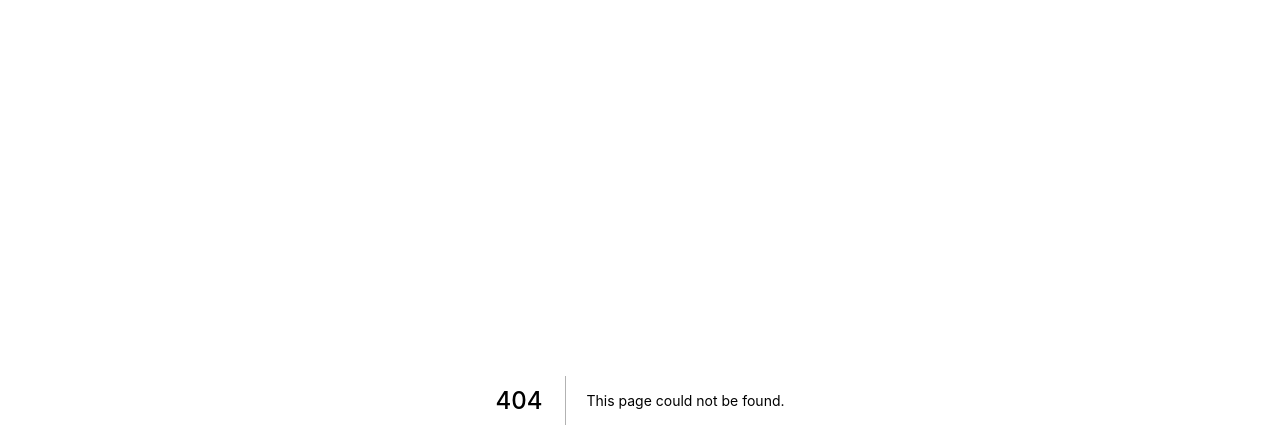
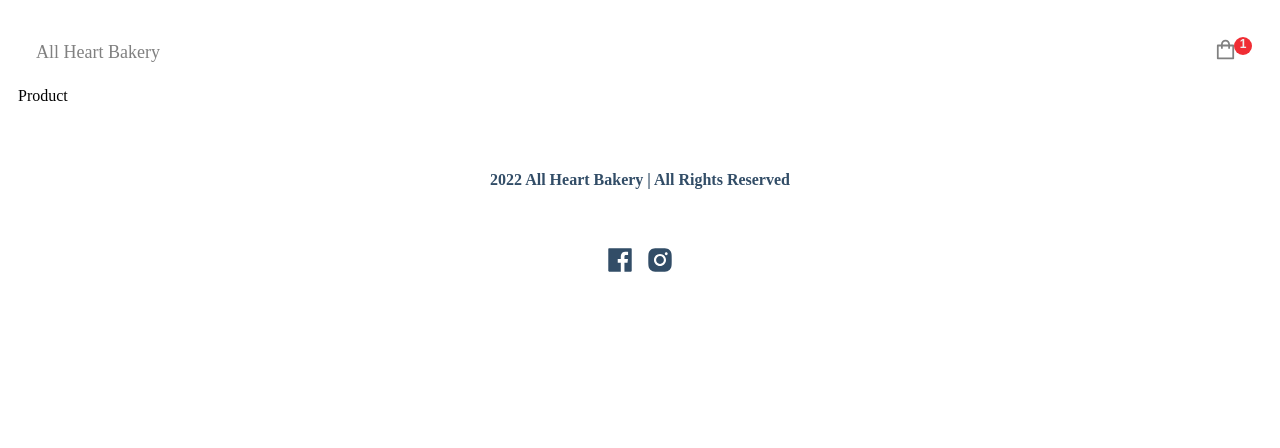
Before and after one commit to BottosWorld/all-heart-bakery, a Next.js app in the folder all_heart_bakery/: page /product/1 in a window 1280 px wide. Before the commit this address had no page. Shown: the top 448 px of the page. Built offline with nearby package versions, Linux system fonts and the light colour scheme.

Commit message:
complete component templates for cart footer navber layout and dynamic product pages

```diff
--- a/all_heart_bakery/components/Footer.jsx
+++ b/all_heart_bakery/components/Footer.jsx
@@ -1,8 +1,17 @@
 import React from 'react'
+import { AiFillInstagram, AiFillFacebook } from 'react-icons/ai'
 
 const Footer = () => {
   return (
-    <div>Footer</div>
+    <div className='footer-container'>
+      <p>
+        2022 All Heart Bakery | All Rights Reserved
+      </p>
+      <p className='icons'>
+        <AiFillFacebook/>
+        <AiFillInstagram/>
+      </p>
+    </div>
   )
 }
 
--- a/all_heart_bakery/components/FooterBanner.jsx
+++ b/all_heart_bakery/components/FooterBanner.jsx
@@ -1,8 +1,34 @@
 import React from 'react'
+import Link from 'next/link'
+import { urlFor } from '../lib/client'
 
-const FooterBanner = () => {
+const FooterBanner = ({footerBanner: {discount, largeText1, largeText2, saleTime, samllText, midText, desc, product, buttonText, image}}) => {
   return (
-    <div>FooterBanner</div>
+    <div className='footer-banner-container'>
+      <div className='banner-desc'>
+        <div className='left'>
+          <p>{discount}</p>
+          <h3>{largeText1}</h3>
+          <h3>{largeText2}</h3>
+          <p>{saleTime}</p>
+        </div>
+        <div className='right'>
+          <p>{samllText}</p>
+          <h3>{midText}</h3>
+          <p>{desc}</p>
+          <Link href={`/product/${product}`}>
+            <button type='button'>
+              {buttonText}
+            </button>
+          </Link>
+        </div>
+
+        {/* <img
+          src={urlFor(image)}
+          className="footer-banner-image"
+        /> */}
+      </div>
+    </div>
   )
 }
 
--- a/all_heart_bakery/components/HeroBanner.jsx
+++ b/all_heart_bakery/components/HeroBanner.jsx
@@ -9,7 +9,7 @@ const HeroBanner = ({heroBanner}) => {
           <p className='beats-solo'>{heroBanner.smallText}</p>
           <h3>{heroBanner.midText}</h3>
           <h1>{heroBanner.largeText1} {heroBanner.largeText2}</h1>
-          <img src={urlFor(heroBanner.image)} alt="headphones" className='hero-banner-image' />
+            {/* <img src={urlFor(heroBanner.image)} alt="headphones" className='hero-banner-image' /> */}
           <div>
             <Link href={`/product/${heroBanner.product}`}>
               <button type='button'>{heroBanner.buttonText}</button>
--- a/all_heart_bakery/components/Layout.jsx
+++ b/all_heart_bakery/components/Layout.jsx
@@ -1,8 +1,24 @@
 import React from 'react'
+import Head from 'next/head'
+import Navbar from './Navbar'
+import Footer from './Footer'
 
-const Layout = () => {
+const Layout = ({children}) => {
   return (
-    <div>Layout</div>
+    <div className='layout'>
+      <Head>
+        <title>All Heart Bakery</title>
+      </Head>
+      <header>
+        <Navbar/>
+      </header>
+      <main className='main-container'>
+        {children}
+      </main>
+      <footer>
+        <Footer/>
+      </footer>
+    </div>
   )
 }
 
--- a/all_heart_bakery/components/Navbar.jsx
+++ b/all_heart_bakery/components/Navbar.jsx
@@ -1,8 +1,23 @@
-import React from 'react'
+import React from 'react';
+import Link from 'next/link';
+import { AiOutlineShopping } from 'react-icons/ai'
 
 const Navbar = () => {
   return (
-    <div>Navbar</div>
+    <div className='navbar-container'>
+      <p className='logo'>
+        <Link href='/'>
+          All Heart Bakery
+        </Link>
+      </p>
+
+      <button type='button' className='cart-icon' onClick=''>
+        <AiOutlineShopping/>
+        <span className='cart-item-qty'>
+          1
+        </span>
+      </button>
+    </div>
   )
 }
 
--- a/all_heart_bakery/components/Product.jsx
+++ b/all_heart_bakery/components/Product.jsx
@@ -1,8 +1,27 @@
 import React from 'react'
+import Link from 'next/link'
+import { urlFor } from '../lib/client'
 
-const Product = () => {
+const Product = ({product: {image, name, slug, price}}) => {
   return (
-    <div>Product</div>
+    <div>
+      <Link href={`/product/${slug.current}`}>
+        <div className='product-card'>
+          <img
+            src={urlFor(image && image[0])}
+            width={250}
+            height={250}
+            className="product-image"
+          />
+          <p className='product-name'>
+            {name}
+          </p>
+          <p className='product-price'>
+            ${price}
+          </p>
+        </div>
+      </Link>
+    </div>
   )
 }
 
--- a/all_heart_bakery/pages/_app.js
+++ b/all_heart_bakery/pages/_app.js
@@ -1,8 +1,13 @@
 import React from 'react'
 import '../styles/globals.css'
+import { Layout } from '../components'
 
 function MyApp({ Component, pageProps }) {
-  return <Component {...pageProps} />
+  return (
+  <Layout>
+    <Component {...pageProps} />
+  </Layout>
+  )
 }
 
 export default MyApp
--- a/all_heart_bakery/pages/index.js
+++ b/all_heart_bakery/pages/index.js
@@ -14,12 +14,10 @@ const Home = ({products, bannerData}) => {
       </div>
 
       <div className='products-container'>
-        {products?.map(
-          (product) => product.name
-        )}
+        {products?.map((product) => <Product key={product._id} product={product} />)}
       </div>
 
-      <FooterBanner />
+      <FooterBanner footerBanner={bannerData && bannerData[0]}/>
     </>
   )
 }
--- /dev/null
+++ b/all_heart_bakery/pages/product/[slug].js
@@ -0,0 +1,9 @@
+import React from 'react'
+
+const ProductDetails = () => {
+  return (
+    <div>Product</div>
+  )
+}
+
+export default ProductDetails
```
